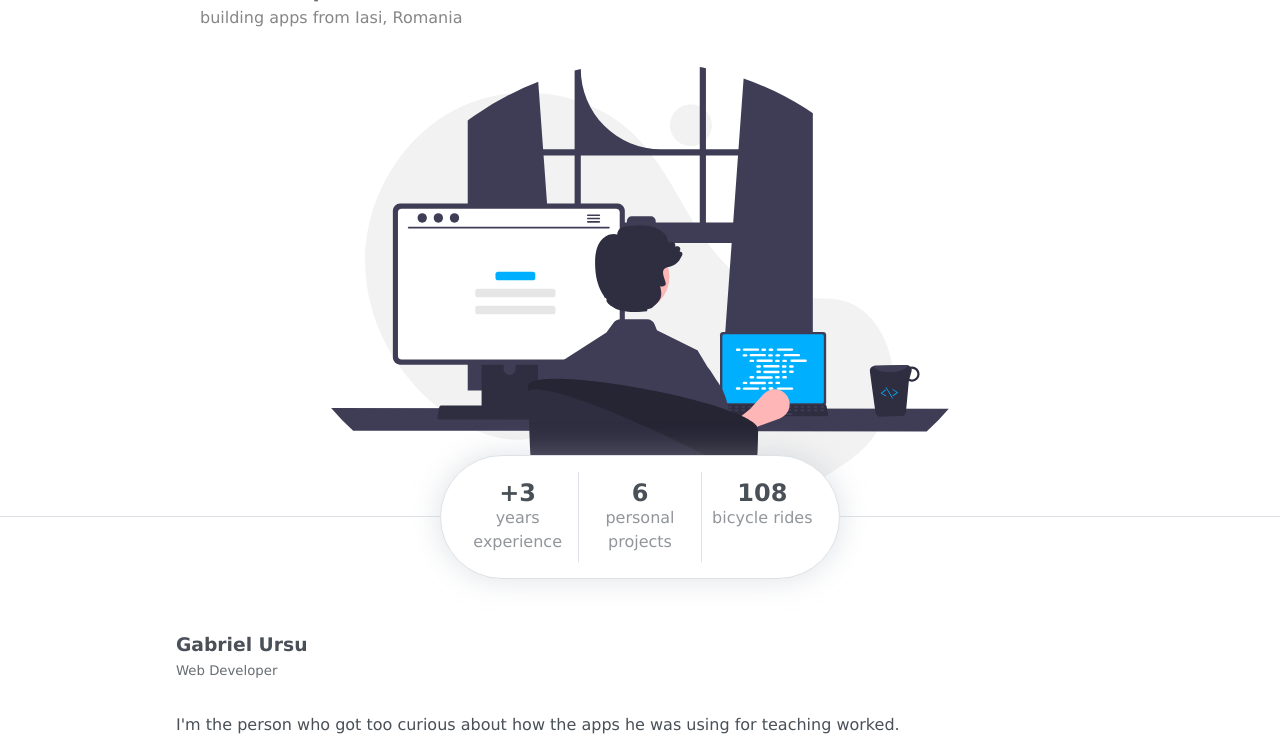
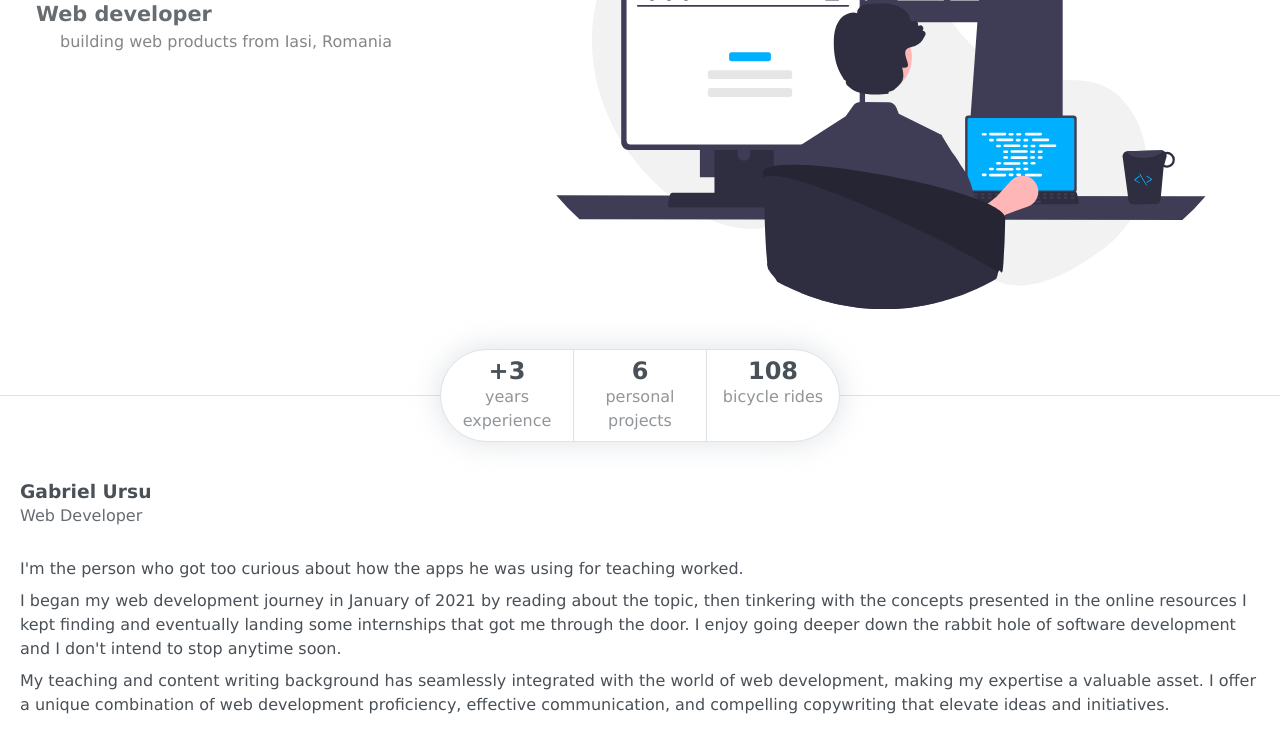
Before and after one commit to the-papabear/mr-bear-codes, a website: page index.html in a window 1280 px wide. Shown: the part 203-945 px from the top of the page. Drawn offline with Linux system fonts and the light colour scheme.

Commit message:
starts touching up the layour a little bit

```diff
--- a/index.html
+++ b/index.html
@@ -18,19 +18,13 @@
         <section class="introduction">
           <p class="introduction__greeting">Hello, I'm</p>
           <div class="introduction__me__container">
-            <a
-              href="https://www.linkedin.com/in/gabriel-ursu/"
-              target="_blank"
-              class="introduction__link"
-              ><img src="./assets/linkedin-svgrepo-com.svg" alt="linkedin logo"
-            /></a>
-            <h3 class="introduction__me">Gabriel Ursu</h3>
+            <h1 class="introduction__me">Gabriel Ursu</h1>
           </div>
 
           <div>
             <p class="introduction__profession">Web developer</p>
             <p class="introduction__location">
-              building apps from Iasi, Romania
+              building web products from Iasi, Romania
             </p>
           </div>
         </section>
@@ -42,6 +36,7 @@
       </div>
     </main>
     <section class="summary">
+      <div class="summary__divider"></div>
       <div class="summary__list">
         <div class="summary__item">
           <h2 id="yearsOfExp">+3</h2>
@@ -60,7 +55,7 @@
     <section class="aboutMe" id="aboutMe">
       <div class="aboutMe__name">
         <h3>Gabriel Ursu</h3>
-        <h5 class="aboutMe__title">Web Developer</h5>
+        <h4 class="aboutMe__title">Web Developer</h4>
       </div>
       <div class="aboutMe__details">
         <p>
@@ -87,7 +82,11 @@
     <section class="personal__projects">
       <h3>Learning by doing</h3>
       <h5>Stuff I've built</h5>
-      <h3>Under construction...</h3>
+      <object
+      type="image/svg+xml"
+      class="programmer__img"
+      data="./assets/under-construction.svg"
+    ></object>
     </section>
 
     <section class="cta">
--- a/src/styles.css
+++ b/src/styles.css
@@ -4,25 +4,17 @@
 
 .wrapper,
 .aboutMe,
+.personal__projects,
 .cta,
-.personal__projects,
 .newest__articles,
 .footer {
-  max-width: 960px;
+  max-width: 1280px;
   margin: 0 auto;
-}
-
-.presentation {
-  height: 90vh;
-  padding-top: 1rem;
-
-  border-bottom: 1px solid #dee2e6;
+  padding: 40px 20px;
 }
 
 .wrapper {
   display: flex;
-  flex-direction: column;
-  justify-content: space-between;
   height: 100%;
 }
 
@@ -30,16 +22,11 @@
   width: 100%;
   height: auto;
   max-width: 650px;
-  align-self: center;
-  padding: 0 1rem;
+  margin: 0 auto;
 }
 
 .introduction {
-  gap: 1rem;
-  display: flex;
-  flex-direction: column;
-
-  padding: 1rem;
+display:none;
 }
 
 .introduction__greeting {
@@ -91,16 +78,20 @@
 
 .summary {
   display: flex;
-  margin-top: -70px;
   position: relative;
   align-items: center;
   justify-content: center;
 }
 
+.summary__divider {
+  position: absolute;
+  width: 100%;
+  border-bottom: 1px solid #dee2e6;
+}
+
 .summary__list {
+  z-index: 10;
   display: flex;
-  padding: 1rem;
-  margin: 0.5rem;
   max-width: 400px;
   border-radius: 10rem;
   background-color: #fff;
@@ -137,8 +128,6 @@
   display: flex;
   flex-direction: column;
 
-  padding: 3rem 1rem 0rem 1rem;
-
   text-align: center;
   font-size: 0.8rem;
 }
@@ -162,7 +151,6 @@
 }
 
 .personal__projects {
-  padding: 3rem 1rem 0 1rem;
   text-align: center;
 }
 
@@ -174,8 +162,6 @@
   display: flex;
   flex-direction: column;
   justify-content: center;
-
-  padding: 3rem 1rem 0 1rem;
 }
 
 .cta__message {
@@ -216,8 +202,6 @@
   align-items: center;
   flex-direction: column;
   justify-content: center;
-
-  padding: 3rem 1rem 0 1rem;
 }
 
 .article__cards {
@@ -291,12 +275,6 @@
   border: 2px solid var(--primary);
 }
 
-@media only screen and (max-height: 699px) {
-  .programmer__img {
-    display: none;
-  }
-}
-
 @media only screen and (min-width: 768px) {
   .aboutMe {
     text-align: start;
@@ -323,6 +301,14 @@
 }
 
 @media only screen and (min-width: 1024px) {
+  .introduction {
+    gap: 1rem;
+    display: flex;
+    flex-direction: column;
+
+    padding: 1rem;
+  }
+
   .cta__message {
     flex-direction: row;
     justify-content: space-between;
```
Also changed, not shown: assets/under-construction.svg (added).
